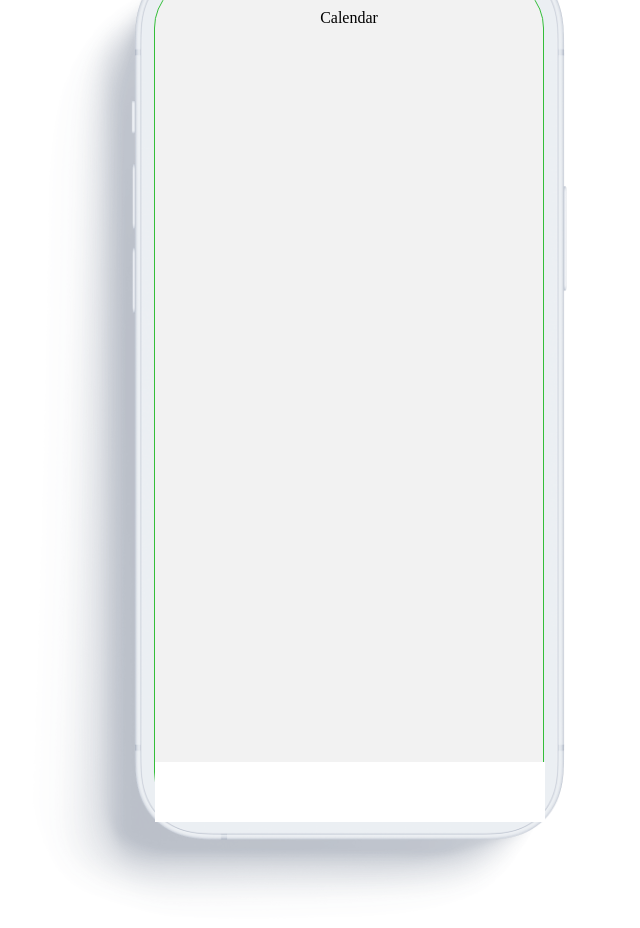
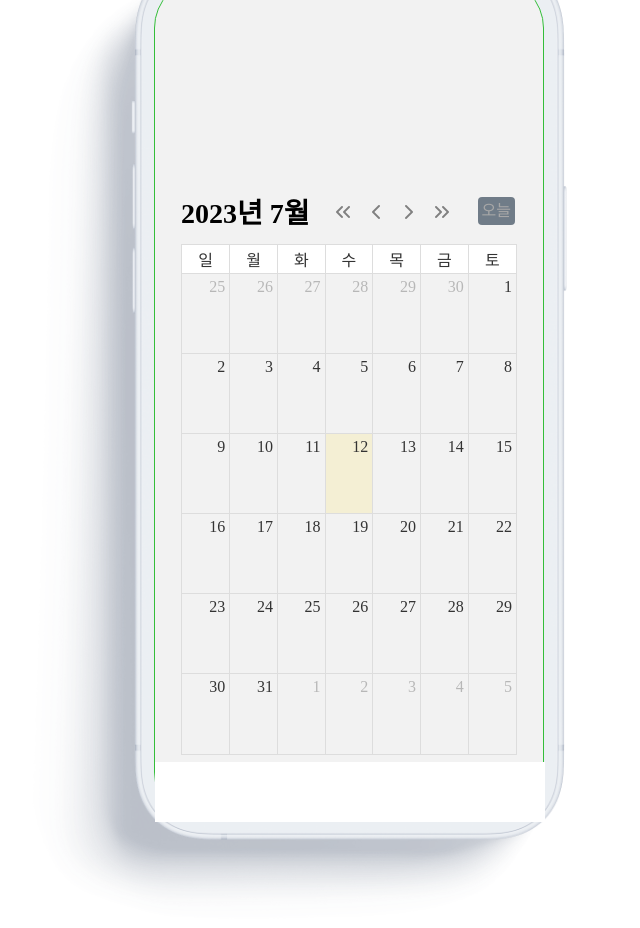
Before and after one commit to ozazat/moayo, a React (Vite) app: page /sub/calendar in a window 1280 px wide. Shown: the top 928 px of the page, without its empty margins (291-931 px from the left). Built offline with nearby package versions, Linux system fonts and the light colour scheme; no server answers; some icons are missing; a web font is replaced by a local one.

Commit message:
feat : 달력 페이지 기능 구현. FullCalendar 라이브러리 사용.

```diff
--- a/package.json
+++ b/package.json
@@ -10,6 +10,10 @@
     "preview": "vite preview"
   },
   "dependencies": {
+    "@fullcalendar/core": "^6.1.8",
+    "@fullcalendar/daygrid": "^6.1.8",
+    "@fullcalendar/interaction": "^6.1.8",
+    "@fullcalendar/react": "^6.1.8",
     "@types/uuid": "^9.0.2",
     "axios": "^1.4.0",
     "react": "^18.2.0",
--- a/src/routes/Calendar/Calendar.tsx
+++ b/src/routes/Calendar/Calendar.tsx
@@ -1,6 +1,7 @@
+import CalendarFormFullCalendar from './CalendarFormFullCalendar';
 
 const Calendar = () => {
-  return <div>Calendar</div>;
+    return <CalendarFormFullCalendar />;
 };
 
 export default Calendar;
--- /dev/null
+++ b/src/routes/Calendar/CalendarFormFullCalendar.tsx
@@ -0,0 +1,187 @@
+import { useState, useEffect, useRef } from "react";
+import FullCalendar from "@fullcalendar/react";
+import dayGridPlugin from "@fullcalendar/daygrid";
+import interactionPlugin from "@fullcalendar/interaction";
+import { DateClickArg, EventRenderedArgs } from "@fullcalendar/common";
+import styled from "styled-components";
+import { getCalendar } from "@/api";
+
+interface EventObject {
+  title: string;
+  date: string;
+}
+
+const CalendarFormFullCalendar = () => {
+  const [events, setEvents] = useState<EventObject[]>([]);
+  const [year, setYear] = useState<number>(new Date().getFullYear());
+  const [month, setMonth] = useState<number>(new Date().getMonth() + 1);
+  const calendarRef = useRef<FullCalendar>(null);
+
+  const initialRender = useRef<boolean>(true);
+
+  const handleDateClick = (arg: DateClickArg) => {
+    alert(arg.dateStr);
+  };
+
+  const handleDatesSet = (arg: any) => {
+    if (initialRender.current) {
+      initialRender.current = false;
+    } else {
+      const calendarApi = calendarRef.current!.getApi();
+      const newDate = calendarApi.getDate();
+      const newYear = newDate.getFullYear();
+      const newMonth = newDate.getMonth() + 1;
+      if (newYear !== year || newMonth !== month) {
+        setYear(newYear);
+        setMonth(newMonth);
+        console.log("handleDatesSet-setYear, setMonth : ", newYear, newMonth);
+      }
+    }
+  };
+
+  useEffect(() => {
+    const fetchData = async () => {
+      try {
+        const res = await getCalendar(year, month, "user17");
+        const eventsData = Object.entries(res).reduce((acc: EventObject[], [day, dayData]: [string, unknown]) => {
+          const typedDayData = dayData as Record<string, unknown>[];
+          const totalIncome = typedDayData.reduce((total: number, curr: any) => (curr.amount > 0 ? total + curr.amount : total), 0);
+          const totalExpense = typedDayData.reduce((total: number, curr: any) => (curr.amount < 0 ? total - curr.amount : total), 0);
+          const total: number = totalIncome - totalExpense;
+
+          return [
+            ...acc,
+            {
+              title: `${totalIncome ? totalIncome : "none"},${totalExpense ? totalExpense : "none"},${
+                totalIncome && totalExpense ? total : "none"
+              }`,
+              date: `${year}-${month.toString().padStart(2, "0")}-${day.padStart(2, "0")}`
+            }
+          ];
+        }, []);
+        setEvents(eventsData);
+        console.log("useEffect-fetchData-월일 : ", year, month);
+        console.log("useEffect-fetchData-events : ", eventsData);
+      } catch (error) {
+        console.error(error);
+      }
+    };
+
+    fetchData();
+  }, [year, month]);
+
+  const renderEventContent = (eventInfo: EventRenderedArgs) => {
+    let [income, expense, total] = eventInfo.event.title.split(",");
+    return (
+      <div style={{ textAlign: "right" }}>
+        <div style={{ fontSize: "0.8em", color: "green", visibility: income !== "none" ? "visible" : "hidden" }}>
+          {Number(income).toLocaleString()}
+        </div>
+        <div style={{ fontSize: "0.8em", color: "red", visibility: expense !== "none" ? "visible" : "hidden" }}>
+          {Number(expense).toLocaleString()}
+        </div>
+        <div style={{ fontSize: "0.8em", color: "black", visibility: total !== "none" ? "visible" : "hidden" }}>
+          {Number(total).toLocaleString()}
+        </div>
+      </div>
+    );
+  };
+
+  return (
+    <CalendarContainer>
+      <FullCalendar
+        ref={calendarRef}
+        plugins={[dayGridPlugin, interactionPlugin]}
+        initialView="dayGridMonth"
+        events={events}
+        dateClick={handleDateClick}
+        datesSet={handleDatesSet}
+        eventContent={renderEventContent}
+        locale="ko"
+        height="auto"
+        dayCellContent={renderDayCellContent}
+        dayMaxEventRows={true}
+        eventDisplay="block"
+        buttonText={{
+          today: "오늘"
+        }}
+        buttonIcons={{
+          prevYear: "chevron-double-left",
+          nextYear: "chevron-double-right"
+        }}
+        customButtons={{
+          moveYearBack: {
+            icon: "chevrons-left",
+            click: function () {
+              let calendarApi = calendarRef.current!.getApi();
+              calendarApi.prevYear();
+            }
+          },
+          moveYearNext: {
+            icon: "chevrons-right",
+            click: function () {
+              let calendarApi = calendarRef.current!.getApi();
+              calendarApi.nextYear();
+            }
+          }
+        }}
+        headerToolbar={{
+          left: "title",
+          center: "moveYearBack,prev,next,moveYearNext",
+          right: "today"
+        }}
+      />
+    </CalendarContainer>
+  );
+};
+
+function renderDayCellContent(dayRenderInfo: any) {
+  return <>{dayRenderInfo.dayNumberText.replace("일", "")}</>;
+}
+
+export default CalendarFormFullCalendar;
+
+const CalendarContainer = styled.div`
+  margin-top: 150px;
+  width: 400px;
+  padding: 32px;
+
+  .fc .fc-toolbar.fc-header-toolbar {
+    margin-bottom: 0.8em;
+  }
+  .fc-button {
+    padding: 2px 4px;
+    margin: 2px;
+    background-color: transparent;
+    border: none;
+    outline: none;
+  }
+  .fc-button .fc-icon {
+    color: gray;
+  }
+  .fc-button:not(:disabled) {
+    color: white;
+  }
+  .fc-button:focus {
+    outline: none;
+    border: none;
+    box-shadow: none;
+  }
+  .fc-button.fc-today-button {
+    color: gray;
+  }
+  .fc-daygrid-day {
+    height: 80px;
+  }
+  .fc-daygrid-day.fc-event {
+    background: none;
+    border: none;
+  }
+  .fc-event {
+    background-color: transparent;
+    border: none;
+  }
+  .fc-daygrid-day-events {
+    margin-bottom: 0 !important;
+  }
+`;
```
Also changed, not shown: 1 other file (tests, documents, lock files or other folders).
